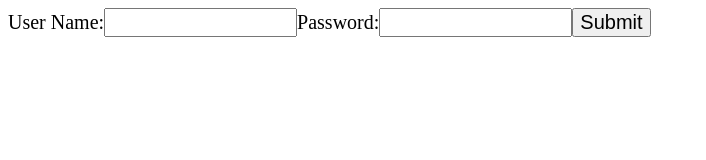
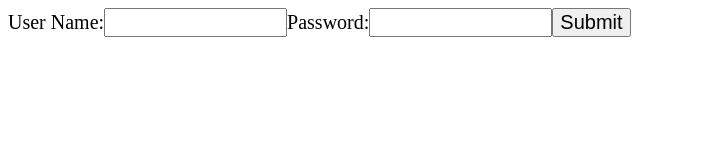
Before and after one commit to witaph/witaph, a React app: page /login in a window 1280 px wide. Shown: the whole page, without its empty margins (0-706 px from the left). Built offline with nearby package versions, Linux system fonts and the light colour scheme.

Commit message:
reduce input width to ensure fit within sidebar

```diff
--- a/app/index.css
+++ b/app/index.css
@@ -34,7 +34,7 @@ img {
 
 input {
 	font-size: 20px;
-	max-width: 185px;
+	max-width: 175px;
 }
 
 label {
```
